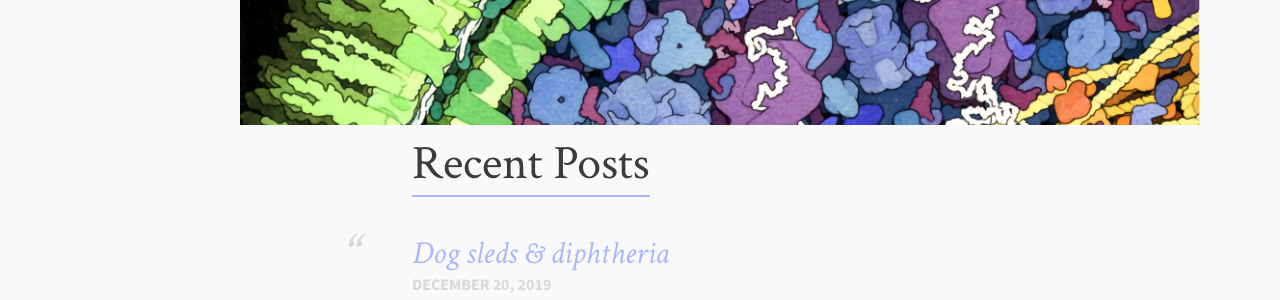
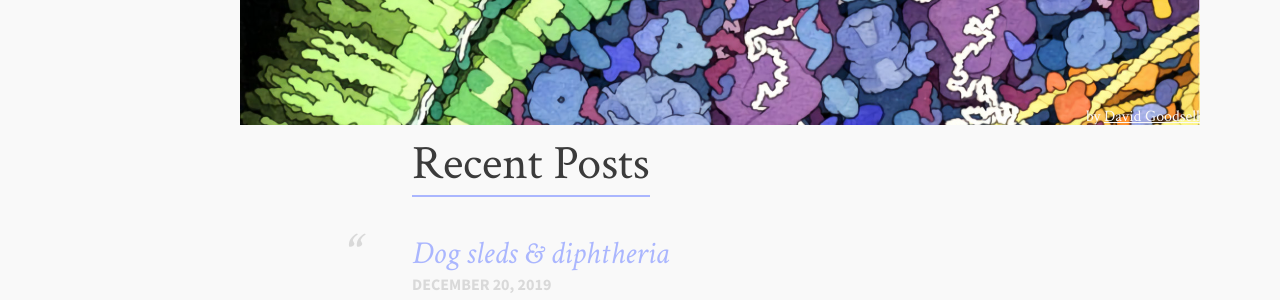
Before and after one commit to keenan-pey/blog, a Jekyll site: the page built from index.md, in a window 1280 px wide. Shown: the part 365-665 px from the top of the page. Built offline with Jekyll 4.4.1, drawn with Linux system fonts in a browser that asks for light colours.

Commit message:
Update home.html

```diff
--- a/_layouts/home.html
+++ b/_layouts/home.html
@@ -3,7 +3,9 @@
     <div id='bump'>
         <section class="article archive">
           <article class="archive-wrap">
-              <div id="frontpage-image" style="width: 120%;
+              <div id="frontpage-image" style="
+              position: relative;
+              width: 120%;
               padding-bottom: 5px;
               margin: 0 auto;
               margin-bottom: 15px;
```
